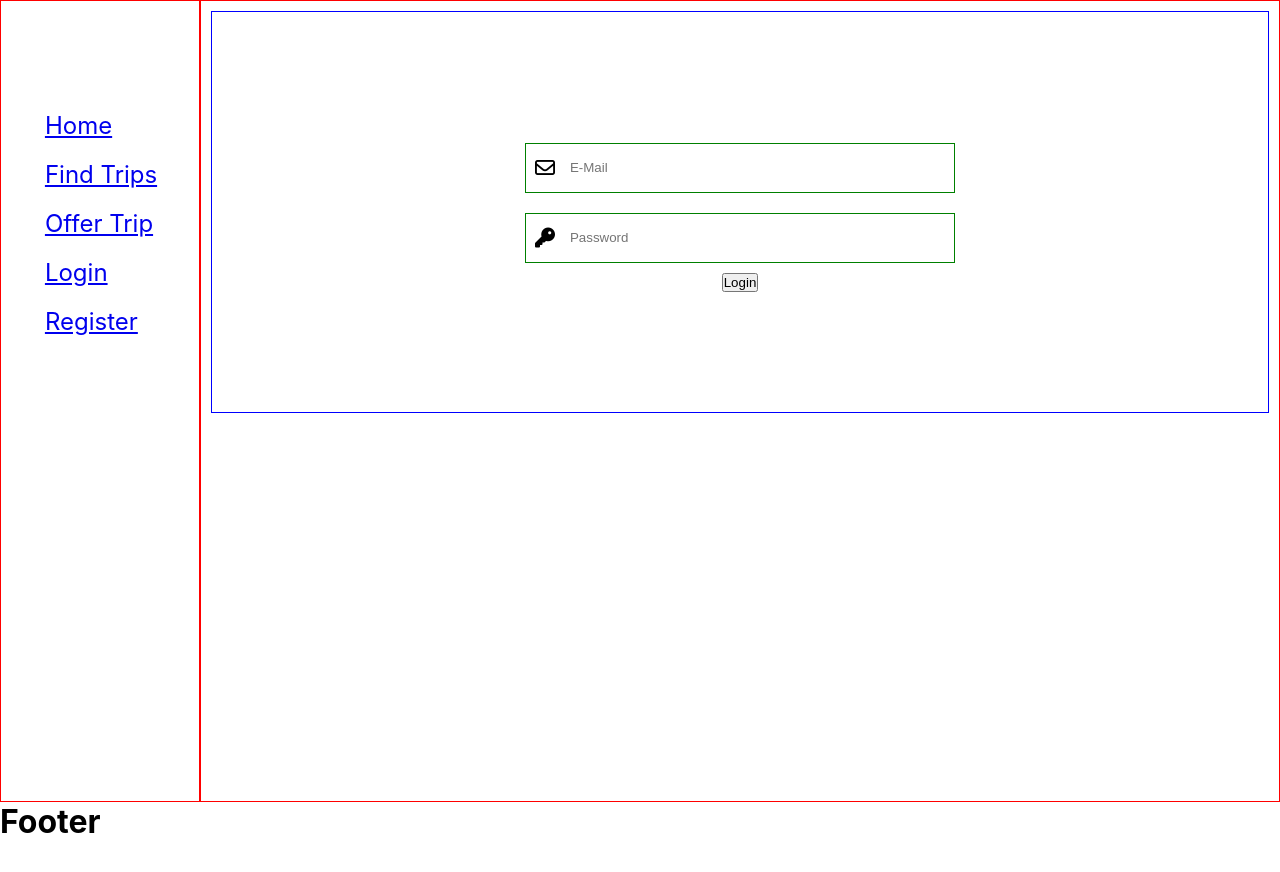
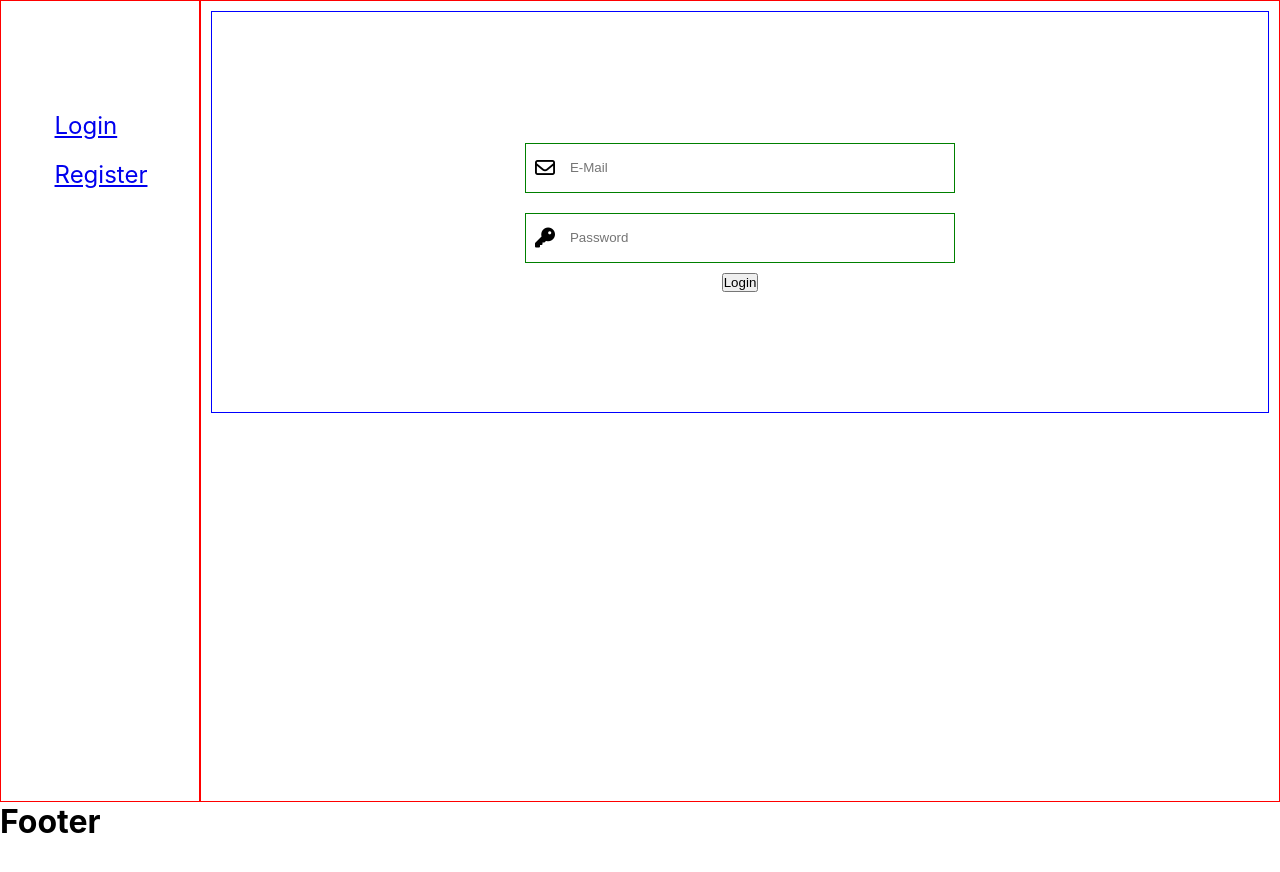
Before and after one commit to as-czyk/project-tt-app, a React (Create React App) app in the folder client/: page /login in a window 1280 px wide. Shown: the top 872 px of the page. Built offline with nearby package versions, Linux system fonts and the light colour scheme.

Commit message:
added Private routing; added nav switch for user state

```diff
--- a/client/src/App.js
+++ b/client/src/App.js
@@ -12,6 +12,7 @@ import Home from './components/Pages/Home';
 import Footer from './components/Footer/Footer';
 import Login from './components/auth/Login';
 import Register from './components/auth/Register';
+import PrivateRoute from './components/routing/PrivateRoute';
 
 function App() {
   return (
@@ -24,9 +25,9 @@ function App() {
             </div>
             <div className='content__container'>
               <Switch>
-                <Route exact path='/' component={Home} />
-                <Route exact path='/trips' component={Trips} />
-                <Route exact path='/offertrip' component={OfferTrip} />
+                <PrivateRoute exact path='/' component={Home} />
+                <PrivateRoute exact path='/trips' component={Trips} />
+                <PrivateRoute exact path='/offertrip' component={OfferTrip} />
                 <Route exact path='/login' component={Login} />
                 <Route exact path='/register' component={Register} />
               </Switch>
--- a/client/src/components/auth/Login.js
+++ b/client/src/components/auth/Login.js
@@ -38,7 +38,7 @@ const Login = (props) => {
     <Fragment>
       <form onSubmit={onSubmit} className='auth__form'>
         <div className='input__wrapper'>
-          <i class='far fa-envelope fa-lg'></i>
+          <i className='far fa-envelope fa-lg'></i>
           <input
             onChange={onChange}
             type='email'
--- a/client/src/components/navigation/Navigation.js
+++ b/client/src/components/navigation/Navigation.js
@@ -1,14 +1,24 @@
-import React from 'react';
+import React, { useContext, Fragment } from 'react';
 import { Link } from 'react-router-dom';
+import UserContext from '../../context/user/UserContext';
 
 import './navigation.scss';
 
 const Navigation = () => {
-  return (
-    <nav className='nav__wrapper'>
-      <ul>
+  const userContext = useContext(UserContext);
+  const { isAuthenticated, user } = userContext;
+
+  const onLogout = () => {
+    userContext.logout();
+  };
+
+  const authLinks = (
+    <Fragment>
       <li>
         <Link to='/'>Home</Link>
+      </li>
+      <li>
+        <Link to='/'>Profile</Link>
       </li>
       <li>
         <Link to='/trips'>Find Trips</Link>
@@ -17,12 +27,29 @@ const Navigation = () => {
         <Link to='/offertrip'>Offer Trip</Link>
       </li>
       <li>
+        <a onClick={onLogout} href='/login'>
+          <i className='fas fa-sign-out-alt'>
+            <span className='hide-sm'></span>
+          </i>
+        </a>
+      </li>
+    </Fragment>
+  );
+
+  const freeLinks = (
+    <Fragment>
+      <li>
         <Link to='/login'>Login</Link>
       </li>
       <li>
         <Link to='/register'>Register</Link>
       </li>
-      </ul>
+    </Fragment>
+  );
+
+  return (
+    <nav className='nav__wrapper'>
+      <ul>{isAuthenticated ? authLinks : freeLinks}</ul>
     </nav>
   );
 };
--- /dev/null
+++ b/client/src/components/routing/PrivateRoute.js
@@ -0,0 +1,22 @@
+import React, { useContext } from 'react';
+import { Route, Redirect } from 'react-router-dom';
+import UserContext from '../../context/user/UserContext';
+
+const PrivateRoute = ({ component: Component, ...rest }) => {
+  const userContext = useContext(UserContext);
+  const { isAuthenticated, loading } = userContext;
+  return (
+    <Route
+      {...rest}
+      render={(props) =>
+        !isAuthenticated && !loading ? (
+          <Redirect to='/login' />
+        ) : (
+          <Component {...props} />
+        )
+      }
+    />
+  );
+};
+
+export default PrivateRoute;
```
Lines whose indentation alone changed are shown as unchanged.
